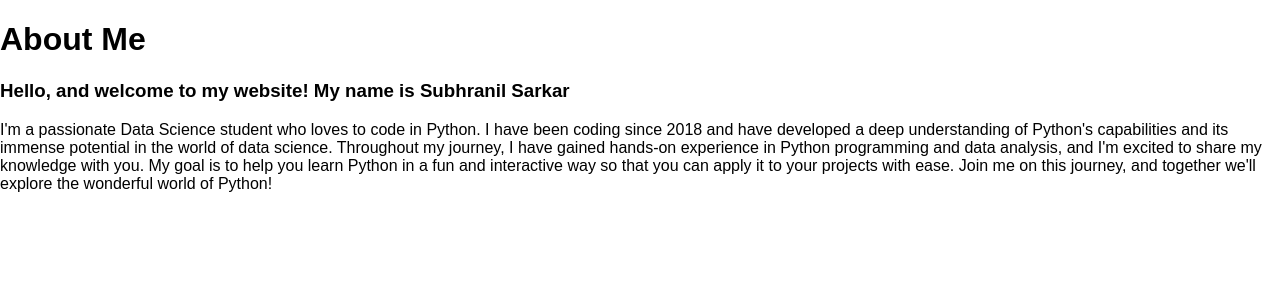
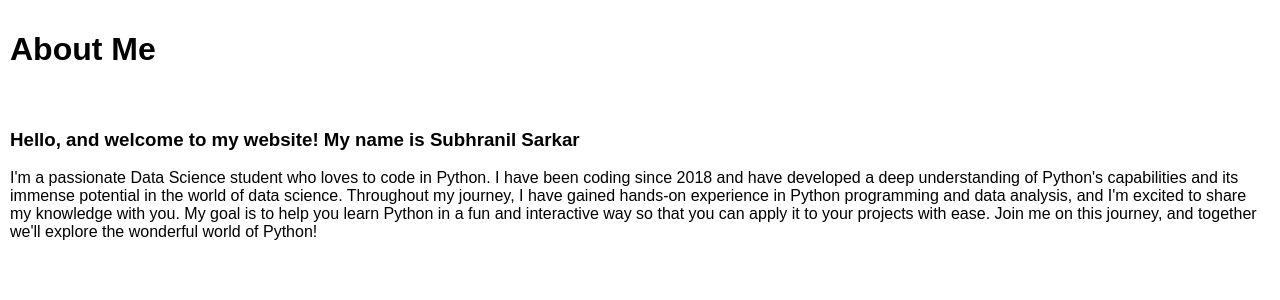
Before and after one commit to subhranil2605/python_tutorial, a Flask app: page /about in a window 1280 px wide. Shown: the part 50-350 px from the top of the page. Run offline with Flask 3, Linux system fonts and the light colour scheme.

Commit message:
Modify styles.css

```diff
--- a/static/css/style.css
+++ b/static/css/style.css
@@ -138,3 +138,11 @@ body {
   flex-direction: column;
   align-items: center;
 }
+
+.about-title {
+  padding: 10px;
+}
+
+.content {
+  padding: 10px;
+}
--- a/templates/about.html
+++ b/templates/about.html
@@ -20,7 +20,7 @@ defer
 <div class="section">
     <div class="container">
         <div class="content-section">
-            <div class="title">
+            <div class="about-title">
                 <h1>About Me</h1>
             </div>
             <div class="content">
```
